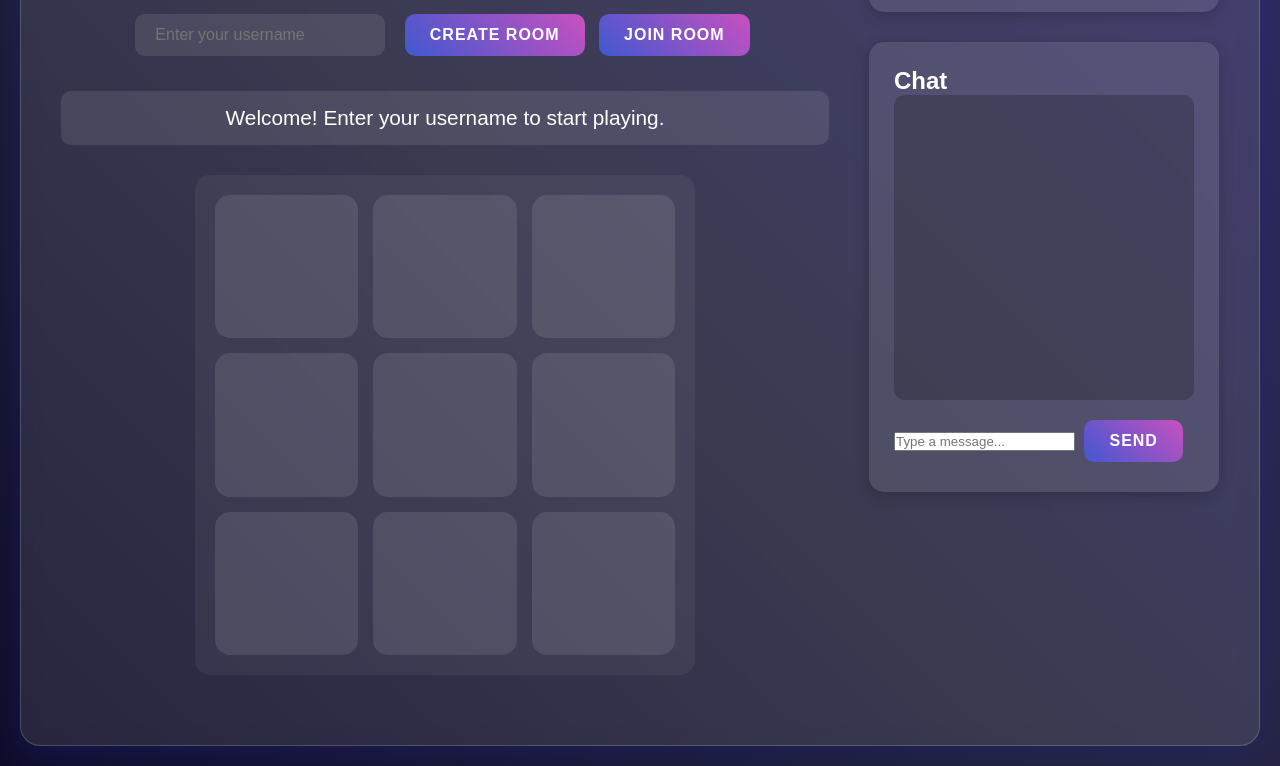
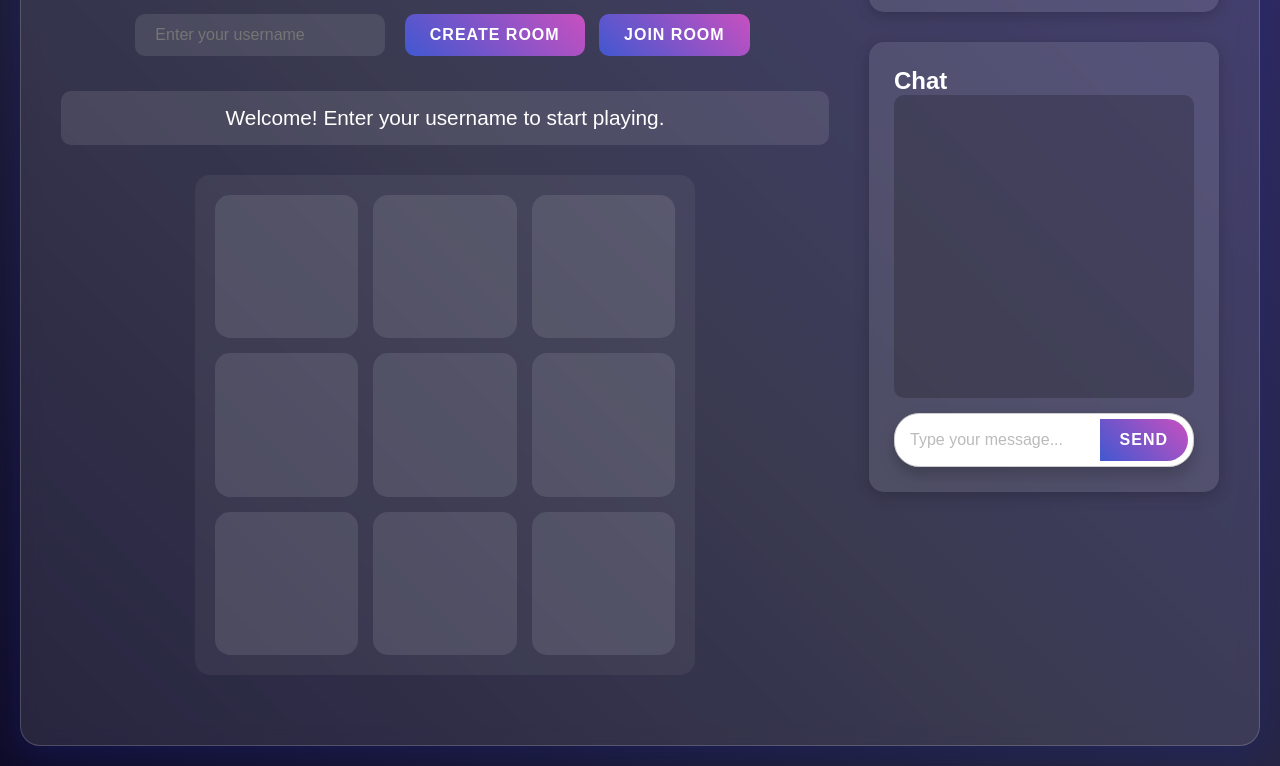
Before and after one commit to Aryan0116/Tic-tac-toe, a website: page index.html in a window 1280 px wide. Shown: the part 127-893 px from the top of the page. Drawn offline with nearby package versions, Linux system fonts and the light colour scheme.

Commit message:
Update index.html

```diff
--- a/index.html
+++ b/index.html
@@ -119,7 +119,52 @@
             box-shadow: 0 0 15px rgba(255, 255, 255, 0.2);
             background: rgba(255, 255, 255, 0.2);
         }
+        .unique-chat-input {
+    display: flex;
+    align-items: center;
+    width: 100%;
+    max-width: 500px; /* Maximum width for the input area */
+    background-color: #fff; /* White background for input area */
+    border: 1px solid #ccc; /* Light border color */
+    border-radius: 25px; /* Rounded corners */
+    box-shadow: 0 8px 16px rgba(0, 0, 0, 0.2); /* Soft shadow */
+    overflow: hidden; /* Ensures child elements fit inside */
+}
 
+#userMessageInput {
+    width: 100%;
+    padding: 12px 15px; /* Padding for comfort */
+    border: none; /* Remove default border */
+    border-radius: 25px 0 0 25px; /* Rounded corners on the left */
+    font-size: 16px;
+    color: #555; /* Dark text color */
+    transition: box-shadow 0.3s; /* Smooth shadow transition */
+}
+
+#userMessageInput::placeholder {
+    color: #bbb; /* Placeholder color */
+}
+
+#userMessageInput:focus {
+    outline: none; /* Remove default outline */
+    box-shadow: 0 0 5px rgba(52, 152, 219, 0.5); /* Shadow on focus */
+}
+
+#sendUserMessage {
+    background-color: #3498db; /* Button color */
+    color: #fff; /* Button text color */
+    padding: 12px 20px; /* Padding for the button */
+    border: none; /* Remove default border */
+    border-radius: 0 25px 25px 0; /* Rounded corners on the right */
+    font-size: 16px;
+    cursor: pointer; /* Pointer cursor on hover */
+    transition: background-color 0.3s, transform 0.2s; /* Smooth transition effects */
+}
+
+#sendUserMessage:hover {
+    background-color: #2980b9; /* Darker shade on hover */
+    transform: scale(1.05); /* Slightly scale up on hover */
+}
         button {
             padding: 12px 25px;
             border: none;
@@ -261,9 +306,9 @@
             <div class="chat-box">
                 <h2>Chat</h2>
                 <div class="chat-messages" id="chatMessages"></div>
-                <div class="chat-input">
-                    <input type="text" id="messageInput" placeholder="Type a message...">
-                    <button id="sendMessage">Send</button>
+                <div class="unique-chat-input" id="chatInputArea">
+                    <input type="text" id="userMessageInput" placeholder="Type your message...">
+                    <button id="sendUserMessage">Send</button>
                 </div>
             </div>
         </div>
```
